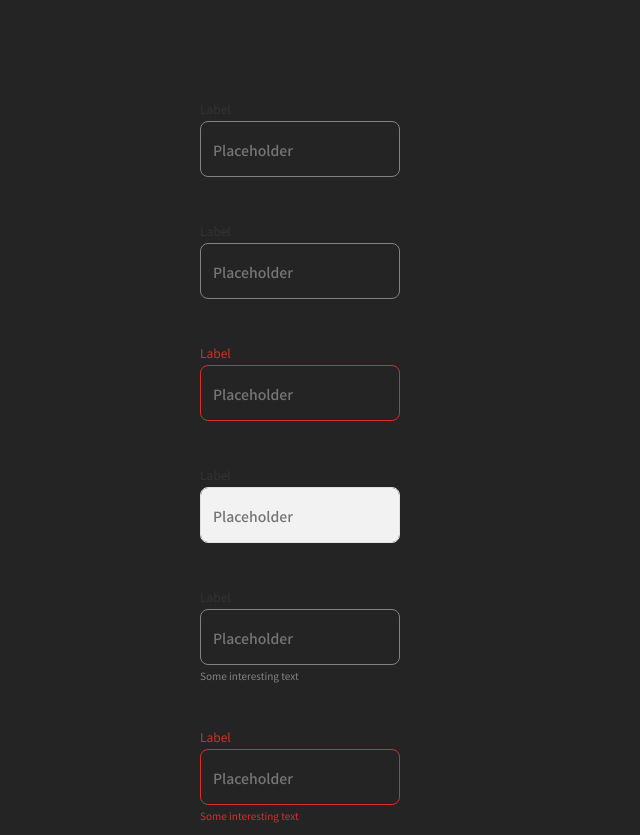
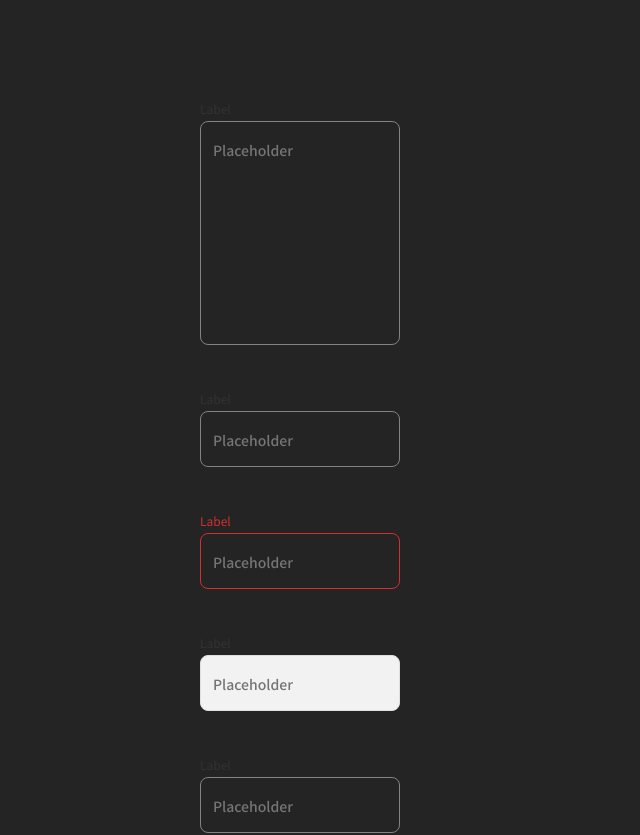
Before and after one commit to Adrian-Oliveira/-devChallenges__buttonComponent-Adrian-Oliveira-devChallenges__inputComponent, a React (Vite) app: page / in a window 1280 px wide. Shown: the top 835 px of the page, without its empty margins (0-640 px from the left). Built offline with nearby package versions, Linux system fonts and the light colour scheme.

Commit message:
Resize Multirow Input

```diff
--- a/src/components/Input/Input.tsx
+++ b/src/components/Input/Input.tsx
@@ -1,4 +1,4 @@
-import React, { forwardRef, LegacyRef, MouseEventHandler } from 'react';
+import React, { forwardRef, } from 'react';
 
 import './input.scss';
 
@@ -47,18 +47,22 @@ const Input = forwardRef<Ref,Props >(({label ="Label", className="", placeHolder
 
                                  ${!!size?`inputComponent__inputContainer--${size}`:null}
                                  ${fullWidth?`inputComponent__inputContainer--fullWidth`:null}
-                             `}>
+
+                             `}
+                    style={{height:`${rows*5.6}rem`}}
+            >
 
                 {!!startIcon?
                     <i className="material-icons inputComponent__startIcon">{startIcon}</i>
                 :null}
 
                 <textarea
-                    /* rows={rows} */
+                    rows={rows}
                     /* type='text' */
                     name='input'
                     className={`inputComponent__input
                                 ${disabled?'inputComponent__input--disabled':''}
+                                ${!!rows?'inputComponent__input--multiRows':''}
                               `}
 
 
--- a/src/components/Input/input.scss
+++ b/src/components/Input/input.scss
@@ -48,6 +48,8 @@
         height: 100%;
 
         resize: none;
+        word-wrap: unset;
+        overflow: hidden;
     }
 
 }
@@ -153,3 +155,8 @@
 .inputComponent__inputContainer--fullWidth{
     width:100%;
 }
+
+/* .inputComponent__input--multiRows{
+    word-wrap:break-word;
+    overflow:visible;
+}    */
```
